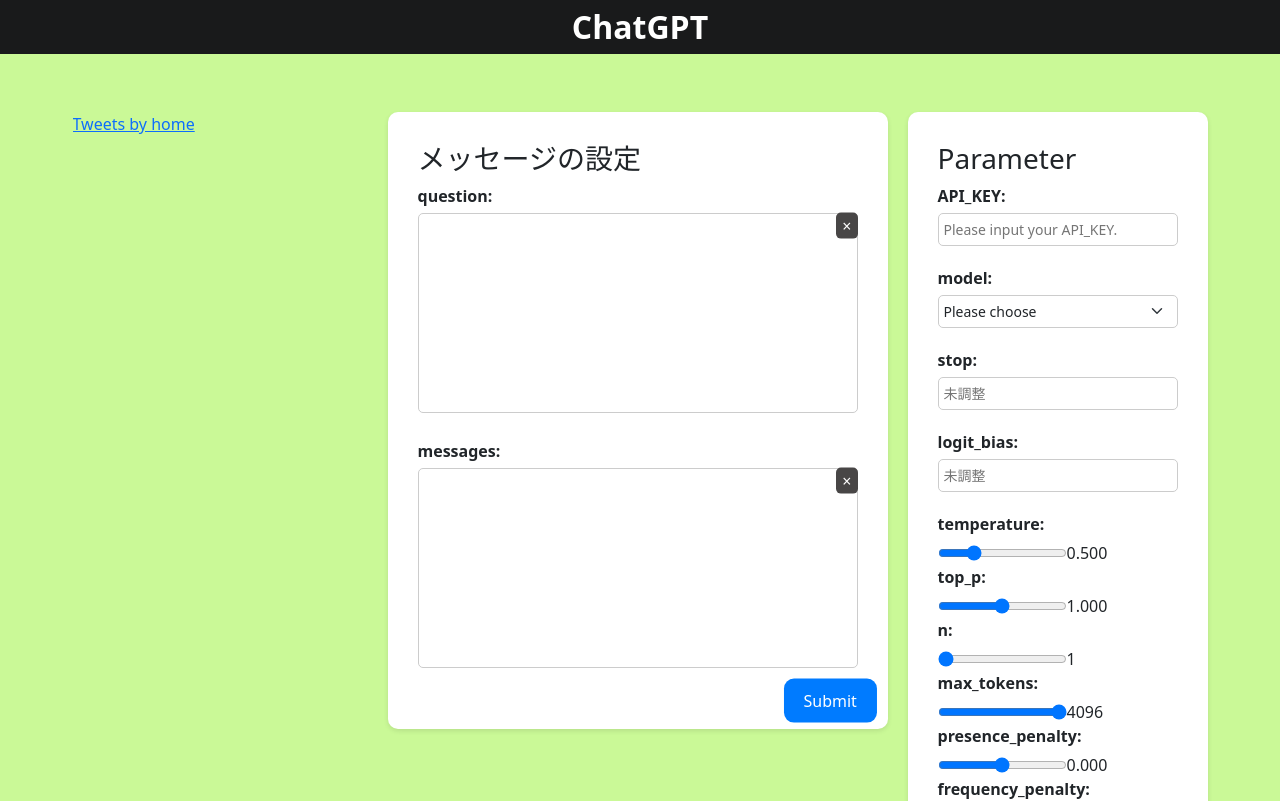
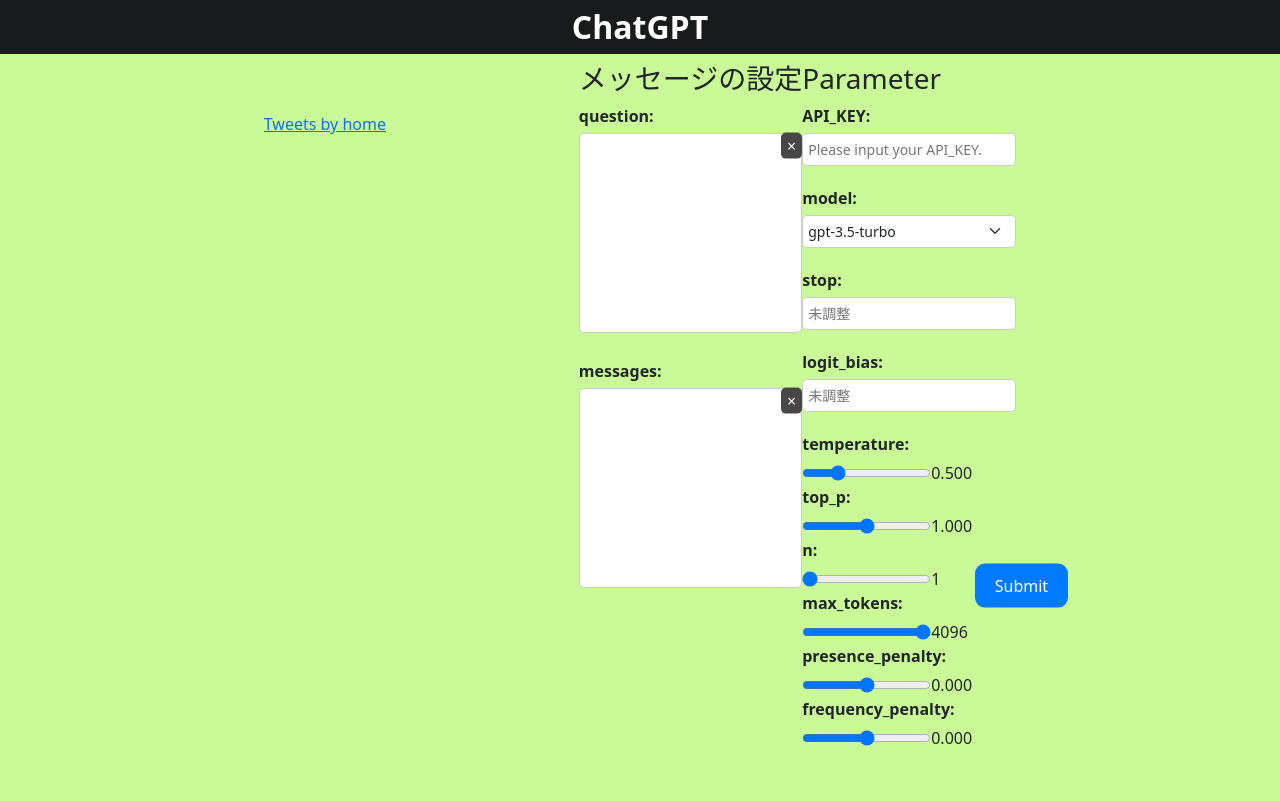
Before and after one commit to koinunopochi/chat-vue, a Vue app: page / in a window 1280 px wide. Shown: the top 801 px of the page. Built offline with nearby package versions, Linux system fonts and the light colour scheme.

Commit message:
for使用 データの受け取りに成功 しかし、スライダーを変更することが出来ない

```diff
--- a/src/components/Form/MainForm.vue
+++ b/src/components/Form/MainForm.vue
@@ -1,16 +1,27 @@
 <script setup>
 import SendMessage from './SendMessage.vue';
 import SetUpParm from './partOfParm/SetUpParm.vue';
-import {createWindow} from '/src/composables/ReturnWindow.js';
+import { createWindow } from '/src/composables/ReturnWindow.js';
 </script>
 <template>
-  <form @form-data="handleFormData">
+  <form @submit="submit">
     <div class="main">
       <div>
-      <SendMessage v-model:question="question" v-model:messages="messages"/>
-            <button type="submit">Submit</button>
+        <SendMessage v-model:question="question" v-model:messages="messages" />
+        <button type="submit">Submit</button>
       </div>
-      <SetUpParm />
+      <SetUpParm
+        v-model:apiKey="apiKey"
+        v-model:model="model"
+        v-model:stop="stop"
+        v-model:logit_bias="logit_bias"
+        v-model:temperature="temperature"
+        v-model:top_p="top_p"
+        v-model:n="n"
+        v-model:max_tokens="max_tokens"
+        v-model:presence_penalty="presence_penalty"
+        v-model:frequency_penalty="frequency_penalty"
+      />
     </div>
   </form>
 </template>
@@ -24,30 +35,41 @@
     return {
       question: '',
       messages: '',
-    }
+      apiKey: '',
+      model: 'gpt-3.5-turbo',
+      stop: '',
+      logit_bias: '',
+      temperature: 0.5,
+      top_p: 1,
+      n: 1,
+      max_tokens: 4096,
+      presence_penalty: 0,
+      frequency_penalty: 0,
+    };
   },
   methods: {
     handleFormData(data) {
       this.formData = data;
     },
-    submit() {
+    submit(event) {
+      event.preventDefault();
       console.log('Combined form data:', this.formData);
 
       //送信ボタンを押したときの処理
       const notificationSound = new Audio('./public/endsound.mp3');
       notificationSound.play();
       const postData = {
-        API_KEY: apiKey.value,
-        model: model.value,
-        messages: `${question.value}${messages.value}`,
-        temperature: temperature.value,
-        top_p: top_p.value,
-        n: n.value,
-        stop: stop_.value /*TODO:【解決】なぜかstopのみ反応していない確認する,【func,stopがあるためstopが競合してしまっていた*/,
-        max_tokens: max_tokens.value,
-        presence_penalty: presence_penalty.value,
-        frequency_penalty: frequency_penalty.value,
-        logit_bias: logit_bias.value,
+        API_KEY: this.apiKey,
+        model: this.model,
+        messages: `${this.question}${this.messages}`,
+        temperature: this.temperature,
+        top_p: this.top_p,
+        n: this.n,
+        stop: this.stop,
+        max_tokens: this.max_tokens,
+        presence_penalty: this.presence_penalty,
+        frequency_penalty: this.frequency_penalty,
+        logit_bias: this.logit_bias,
       };
 
       console.log(postData);
@@ -70,7 +92,6 @@
           }
         })
         .then((data) => {
-
           notificationSound.play();
           createWindow(data);
           console.log(data);
@@ -85,7 +106,7 @@
 </script>
 
 <style>
-from{
+from {
   background-color: #ffffff;
 }
 .main {
@@ -113,9 +134,9 @@
   box-shadow: 0 0 10px rgba(0, 0, 0, 0.5);
   z-index: 1000;
 }
-#textToCopy{
-  width:500px;
-  height:500px;
+#textToCopy {
+  width: 500px;
+  height: 500px;
 }
 /* 送信ボタンのスタイル */
 button[type='submit'] {
--- a/src/components/Form/SendMessage.vue
+++ b/src/components/Form/SendMessage.vue
@@ -18,8 +18,6 @@
 </script>
 
 <template>
-  <div id="app">
-    <form>
   <h3>メッセージの設定</h3>
   <div class="form-group">
     <label for="question">question:</label>
@@ -29,11 +27,7 @@
       :value="question"
       @input="$emit('update:question', $event.target.value)"
     ></textarea>
-        <button
-          type="button"
-          class="delete-btn"
-          @click="clearInput('question')"
-        >
+    <button type="button" class="delete-btn" @click="clearInput('question')">
       ×
     </button>
   </div>
@@ -44,15 +38,9 @@
       :value="messages"
       @input="$emit('update:messages', $event.target.value)"
     ></textarea>
-        <button
-          type="button"
-          class="delete-btn"
-          @click="clearInput('messages')"
-        >
+    <button type="button" class="delete-btn" @click="clearInput('messages')">
       ×
     </button>
-      </div>
-    </form>
   </div>
 </template>
 
--- a/src/components/Form/partOfParm/SetUpParm.vue
+++ b/src/components/Form/partOfParm/SetUpParm.vue
@@ -1,7 +1,6 @@
 <template>
-  <div id="app">
-    <form>
-      <h3>Parameter</h3>
+  <div>
+<h3>Parameter</h3>
       <div class="form-group">
         <label for="apiKey">API_KEY:</label>
         <input
@@ -63,8 +62,8 @@
           @input="updateSliderValue(index, $event)"
         />
       </div>
-    </form>
   </div>
+
 </template>
 <script>
 import SliderContainerVue from './SliderContainer.vue';
```
Lines whose indentation alone changed are shown as unchanged.
